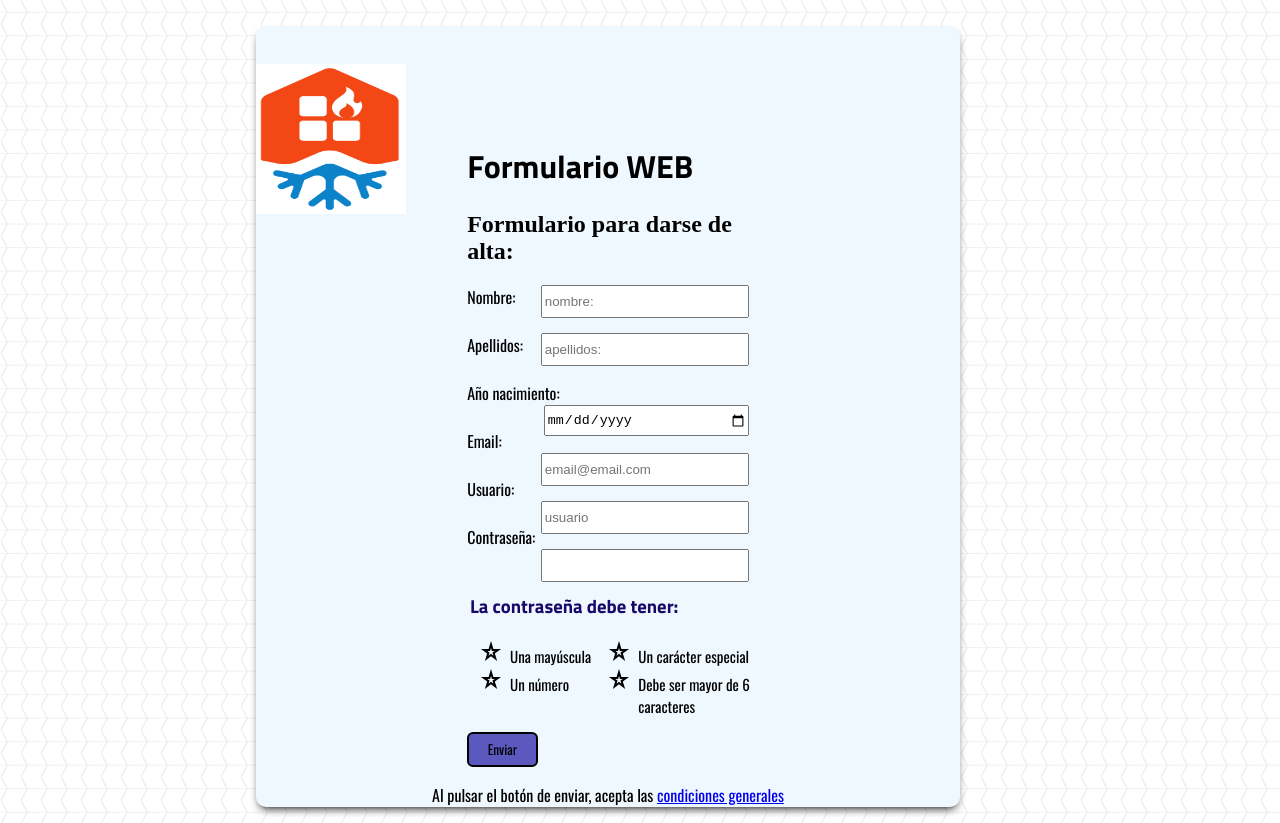
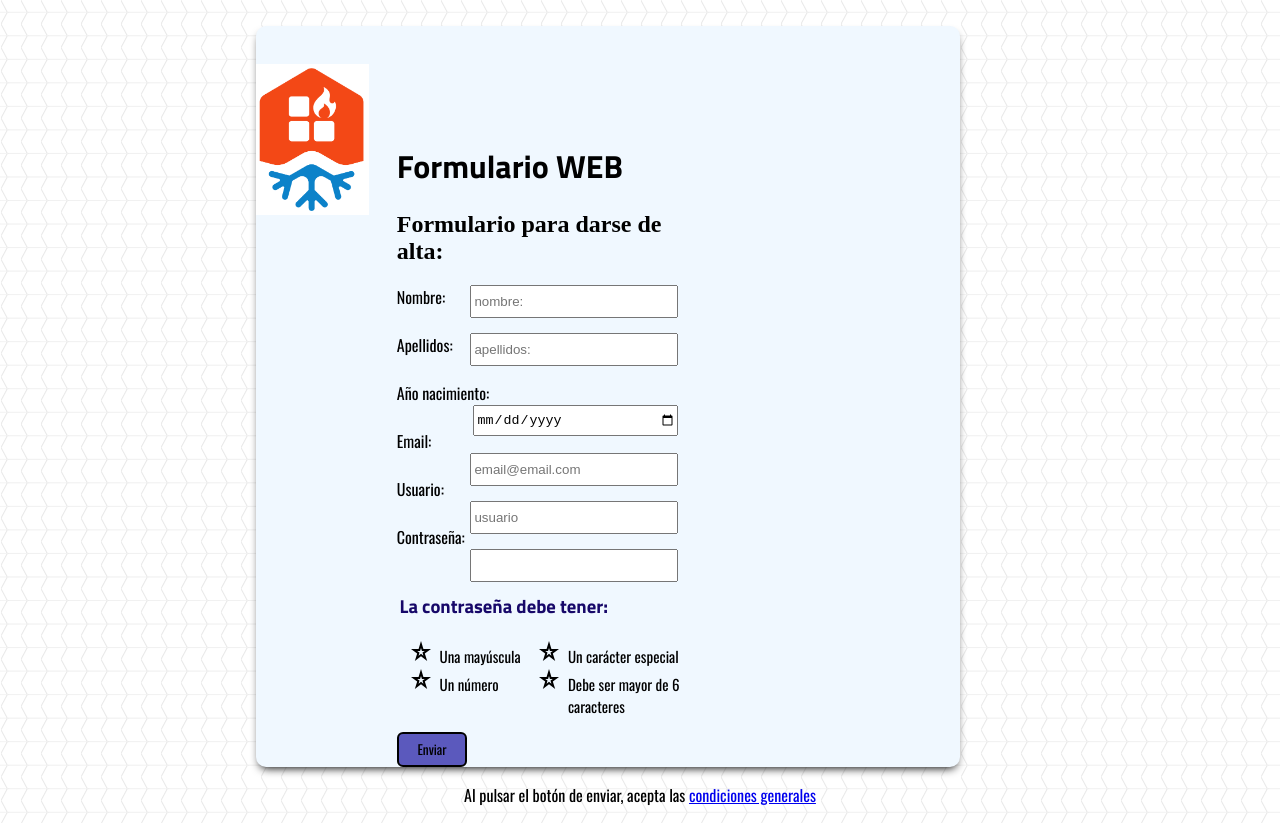
Before and after one commit to xulioxaviert/ejercicioForms, a plain HTML site: page index.html in a window 1280 px wide. Drawn offline with nearby package versions, Linux system fonts and the light colour scheme; a web font is replaced by a local one.

Commit message:
Arreglo de logo contenedor

```diff
--- a/index.html
+++ b/index.html
@@ -10,6 +10,7 @@
 </head>
 
 <body>
+    <main>
         <div class="container">
             <div class="logo">
                 <img src="img/logo.png" alt="logo">
@@ -41,8 +42,8 @@
                         </div>
                         <div class="question-container">
                             <label for="username">Usuario: </label>
-                        <input type="text" id="username" name="username" placeholder="usuario" required minlength="4"
-                            maxlength="8">
+                            <input type="text" id="username" name="username" placeholder="usuario" required
+                                minlength="4" maxlength="8">
                         </div>
                         <div class="question-container">
                             <label for="pass">Contraseña: </label>
@@ -66,13 +67,13 @@
                     </form>
                 </div>
             </div>
-
+        </div>
+    </main>
     <footer>
         <div class="footer">
             <p>Al pulsar el botón de enviar, acepta las <a href="#">condiciones generales</a></p>
         </div>
     </footer>
-    </div>
 </body>
 
 </html>
--- a/styles.css
+++ b/styles.css
@@ -20,6 +20,7 @@ body {
   height: 75%;
   margin-top: 2%;
   margin-left: 20%;
+  margin-bottom: auto;
   padding-top: 3%;
   background-color: aliceblue;
   border-radius: 10px;
@@ -29,12 +30,13 @@ body {
 
 .logo {
   float: left;
-  width: 30%;
+  width: 20%;
+  height: 20%;
 }
 
 .logo > img {
-  height: 150px;
-  width: 150px;
+  height:80%;
+  width: 80%;
 }
 
 .main-container {
@@ -125,7 +127,7 @@ a {
   font-family: "Oswald", sans-serif;
 }
 
-@media screen and (max-width: 600px) {
+@media screen and (max-width: 578px) {
   .logo > img {
     width: 80px;
     height: 80px;
@@ -135,6 +137,10 @@ body {
   background: white;
 }
 
+.footer {
+font-size: 12px;
+
+}
 .container {
   width: 100%;
   margin: 2%;
```
Lines whose indentation alone changed are shown as unchanged.
